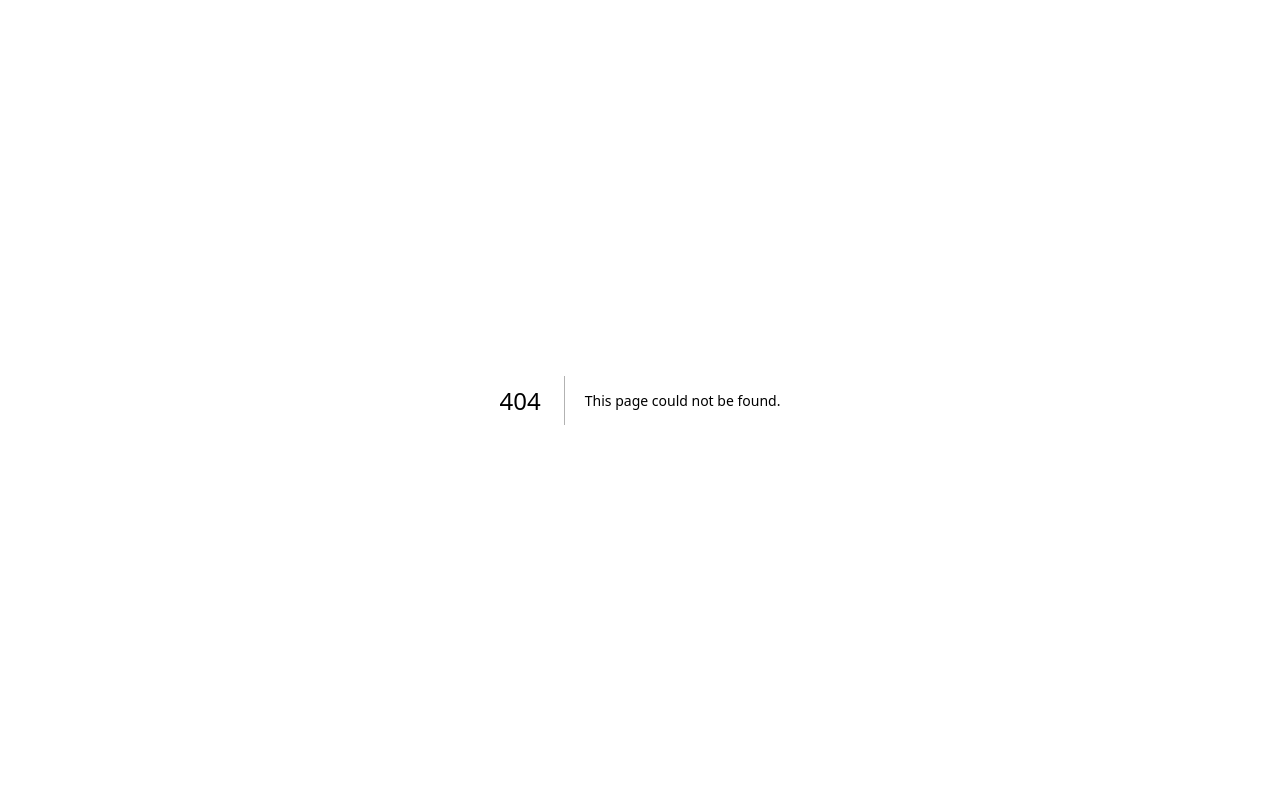
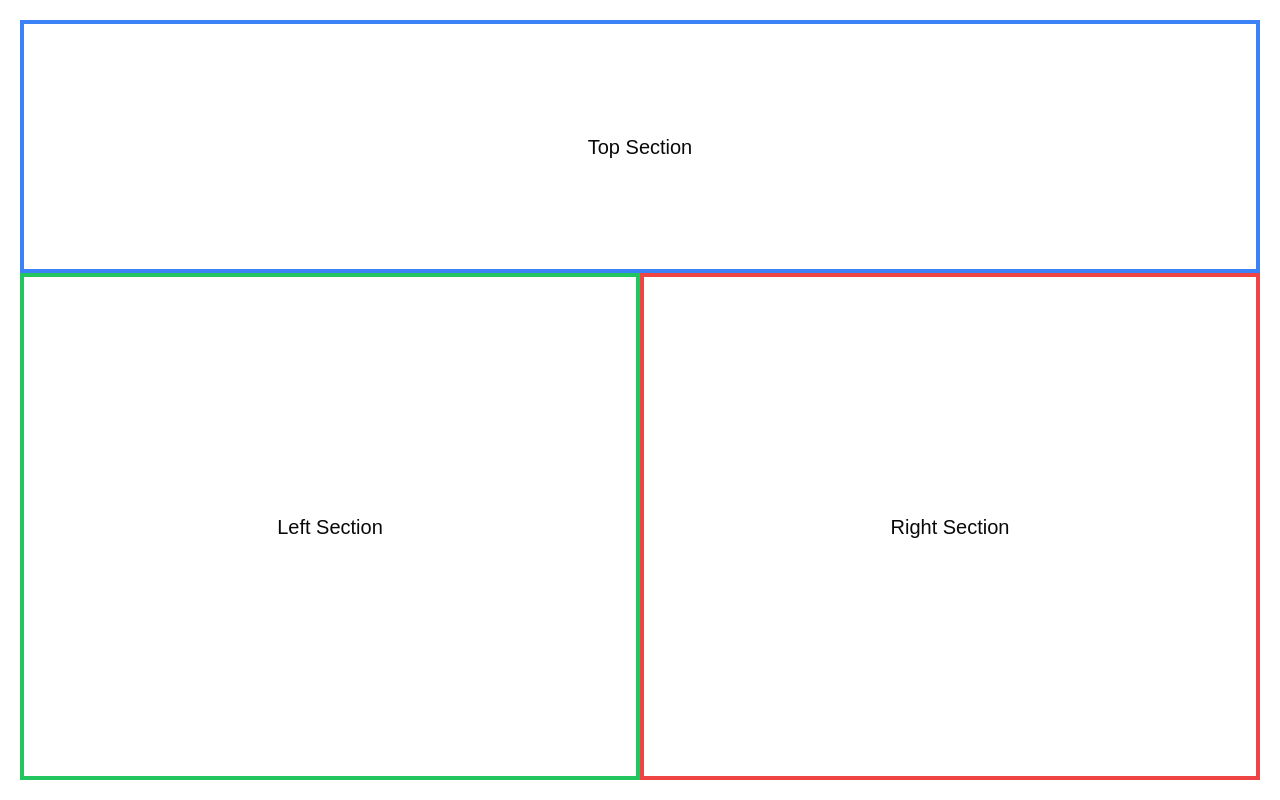
Before and after one commit to ArcFlu/arc-pomodoro, a Next.js app in the folder arc-pomodoro-app/: page /forest-clone in a window 1280 px wide. Before the commit this address had no page. Built offline with nearby package versions, Linux system fonts and the light colour scheme.

Commit message:
Forest-Clone: Basic Borders

```diff
--- /dev/null
+++ b/arc-pomodoro-app/src/app/forest-clone/page.tsx
@@ -0,0 +1,22 @@
+import React from 'react';
+
+const Page: React.FC = () => {
+  return (
+    <div className='h-screen p-5'>
+      <div className='flex h-1/3 items-center justify-center border-4 border-blue-500'>
+        <h1 className='text-xl text-foreground'>Top Section</h1>
+      </div>
+
+      <div className='grid h-2/3 grid-cols-2'>
+        <div className='flex items-center justify-center border-4 border-green-500'>
+          <h1 className='text-xl text-foreground'>Left Section</h1>
+        </div>
+        <div className='flex items-center justify-center border-4 border-red-500'>
+          <h1 className='text-xl text-foreground'>Right Section</h1>
+        </div>
+      </div>
+    </div>
+  );
+};
+
+export default Page;
```
